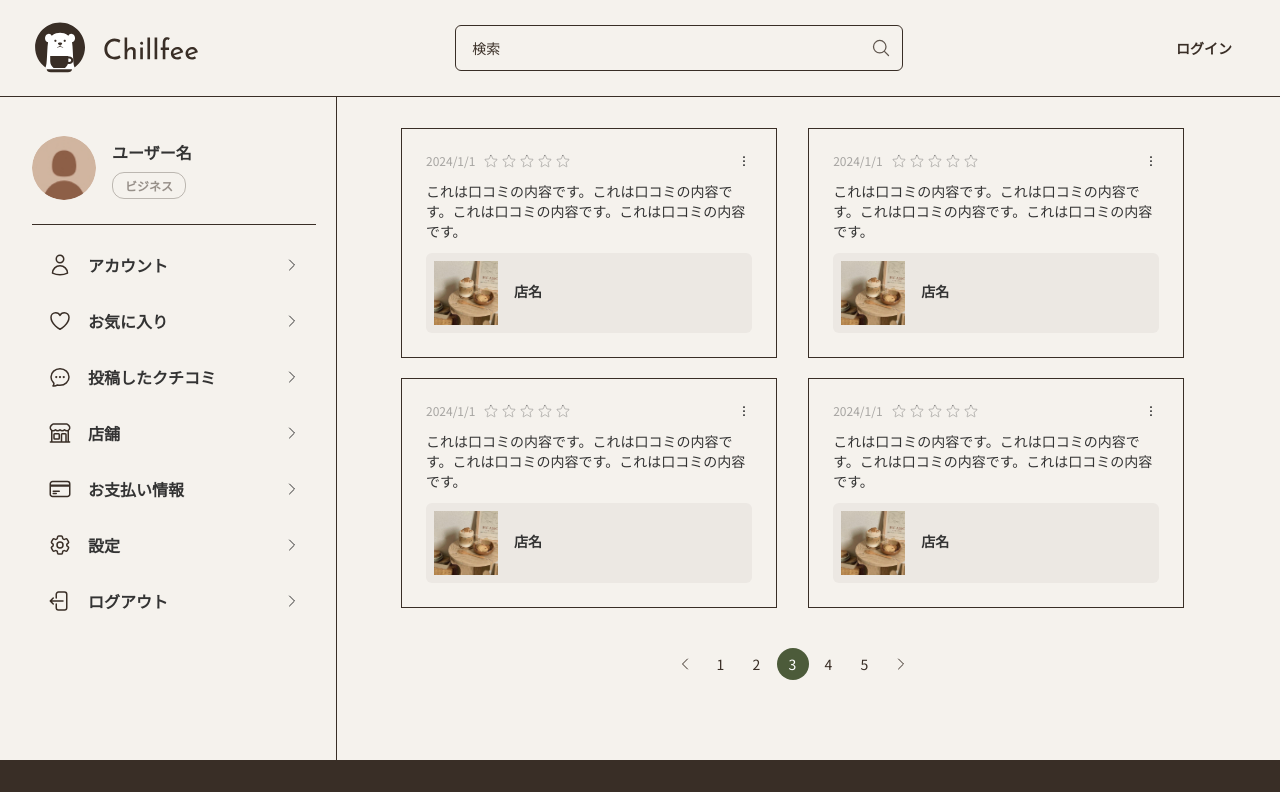
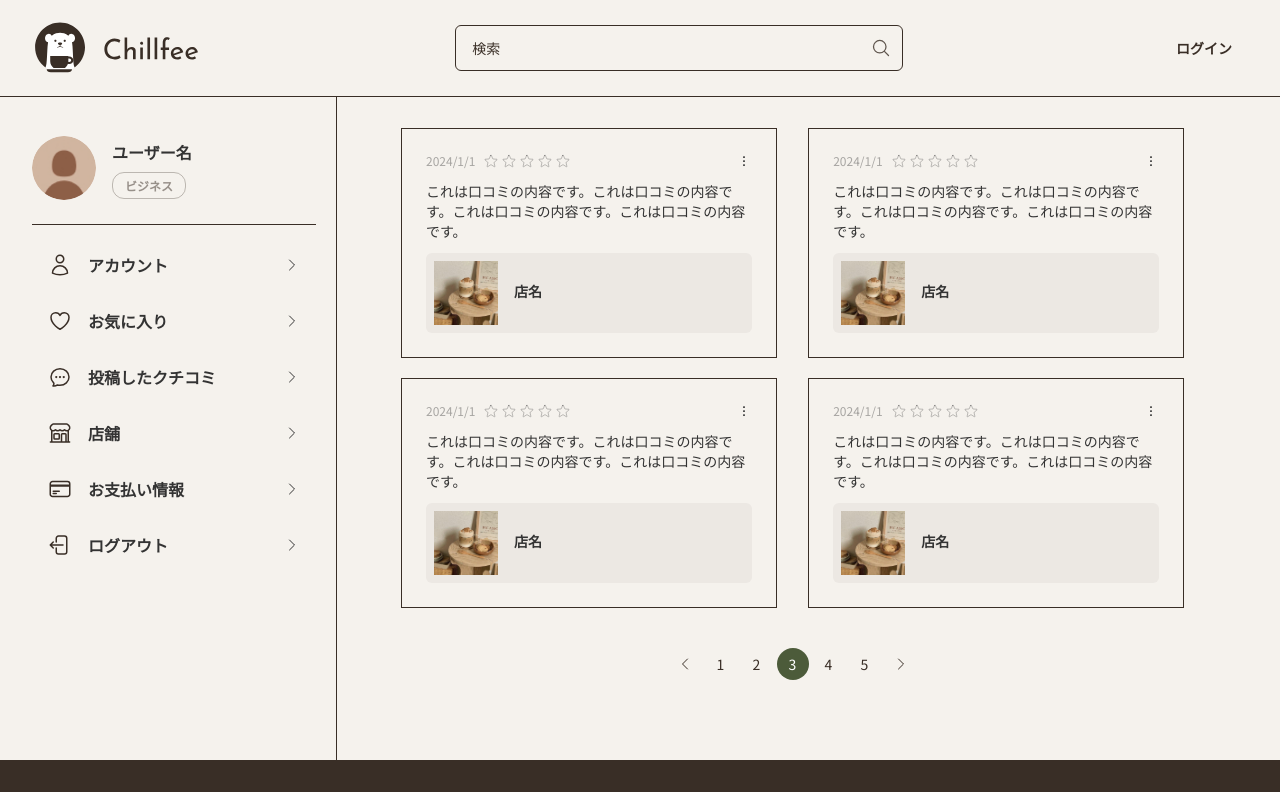
Before and after one commit to mitamam/chillfee, a Next.js app: page /mypage/review in a window 1280 px wide. Shown: the top 792 px of the page. Built offline with nearby package versions, Linux system fonts and the light colour scheme.

Commit message:
Fix menu links

```diff
--- a/components/user-menu.tsx
+++ b/components/user-menu.tsx
@@ -3,7 +3,6 @@ import Image from 'next/image'
 import UserImage from '@/public/user_icon.jpg'
 import {
   ChatBubbleOvalLeftEllipsisIcon,
-  Cog6ToothIcon,
   BuildingStorefrontIcon,
   UserIcon,
   CreditCardIcon,
@@ -32,10 +31,10 @@ export default function UserMenu({className = ''}) {
             <UserIcon className="h-6 w-6 text-accent2 text-nowrap"></UserIcon>
           </UserMenuItem>
           {/* personal account */}
-          <UserMenuItem href="/mypage/favorites" name="お気に入り">
+          <UserMenuItem href="/mypage/bookmarks" name="お気に入り">
             <HeartIcon className="h-6 w-6 text-accent2"></HeartIcon>
           </UserMenuItem>
-          <UserMenuItem href="/mypage/reviews" name="投稿したクチコミ">
+          <UserMenuItem href="/mypage/review" name="投稿したクチコミ">
             <ChatBubbleOvalLeftEllipsisIcon className="h-6 w-6 text-accent2"></ChatBubbleOvalLeftEllipsisIcon>
           </UserMenuItem>
           {/* / personal account */}
@@ -47,9 +46,6 @@ export default function UserMenu({className = ''}) {
             <CreditCardIcon className="h-6 w-6 text-accent2"></CreditCardIcon>
           </UserMenuItem>
           {/* / business account */}
-          <UserMenuItem href="/mypage/settings" name="設定">
-            <Cog6ToothIcon className="h-6 w-6 text-accent2"></Cog6ToothIcon>
-          </UserMenuItem>
           <UserMenuItem href="/signout" name="ログアウト">
             <ArrowLeftStartOnRectangleIcon className="h-6 w-6 text-accent2"></ArrowLeftStartOnRectangleIcon>
           </UserMenuItem>
```
